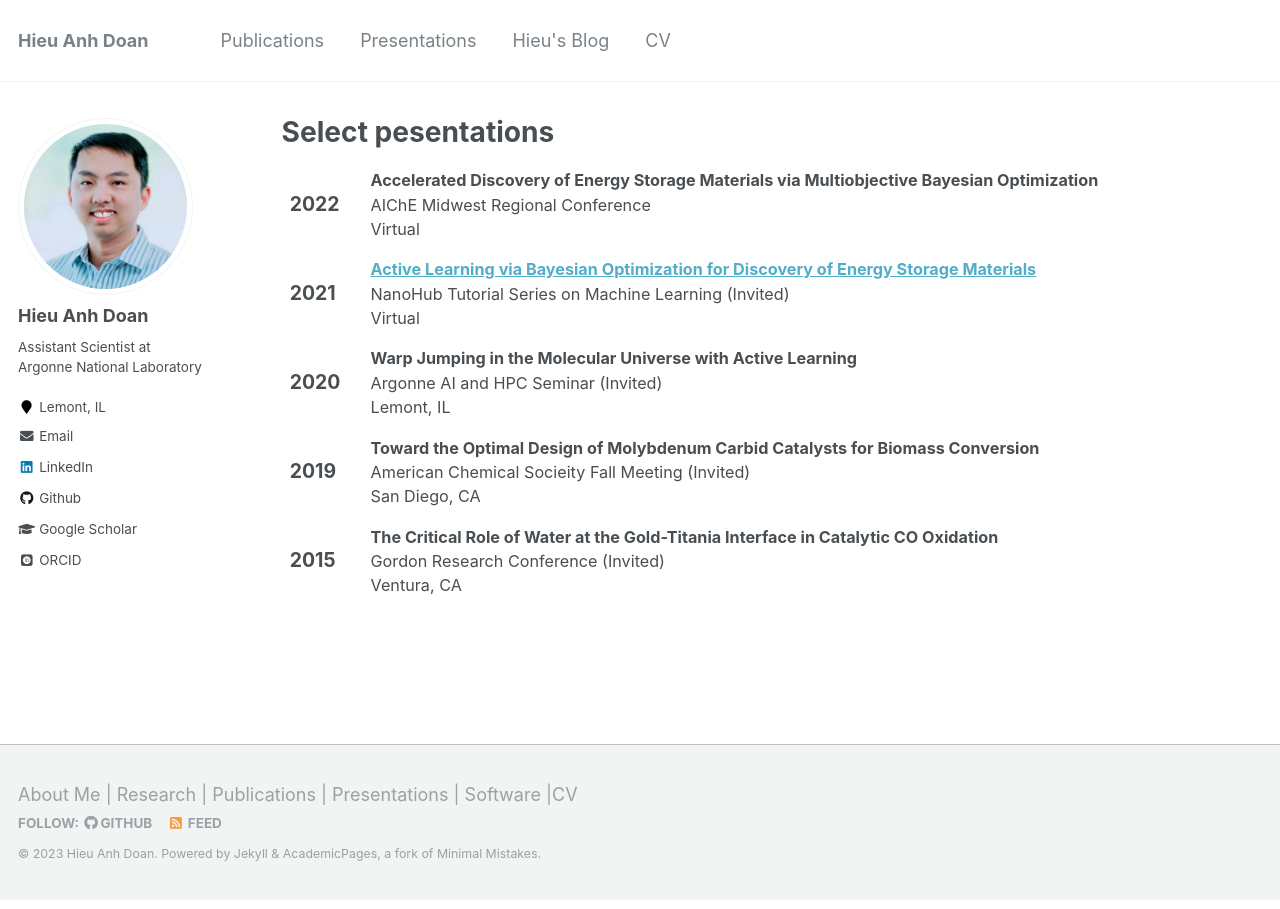
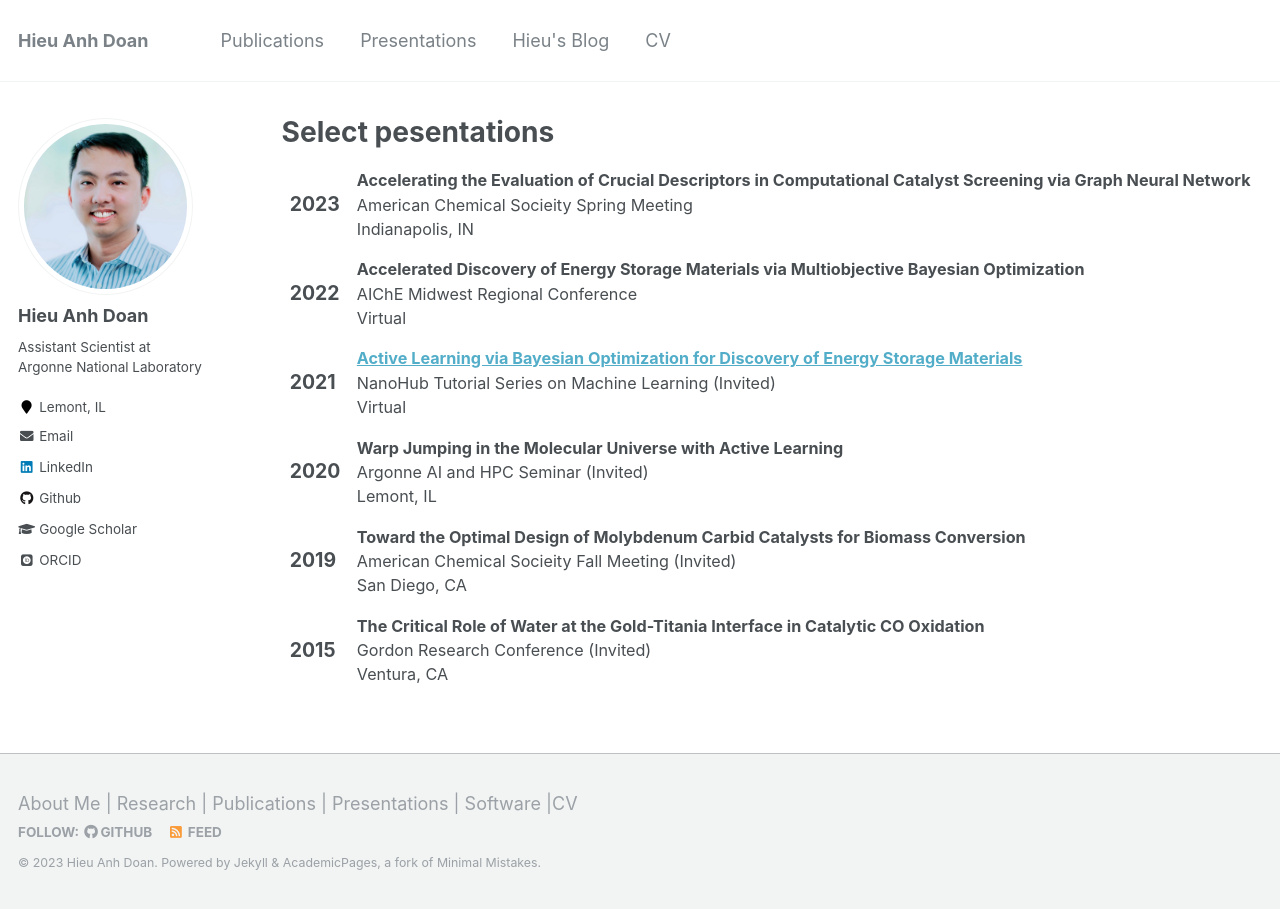
Before and after one commit to hieuadoan/hieuadoan.github.io, a Jekyll site: the page built from _pages/talks.html, in a window 1280 px wide. Built offline with Jekyll 4.4.1, drawn with Linux system fonts in a browser that asks for light colours; some web fonts are replaced.

Commit message:
add ACS spring 2023 meeting

```diff
--- a/_pages/talks.html
+++ b/_pages/talks.html
@@ -7,6 +7,33 @@ author_profile: true
 
 <table class="table" style="border:0;">
 <tbody>
+	<tr>
+		<td>
+			<span class="date">
+
+				<big><strong>2023</strong></big><br />
+
+
+
+
+
+
+
+			</span>
+		</td>
+	  <td class="publication">
+		  <span class="pubtitle">
+        <b>Accelerating the Evaluation of Crucial Descriptors in Computational Catalyst Screening via Graph Neural Network</b>
+			</span><br />
+			<span class="authors">
+			American Chemical Socieity Spring Meeting
+			</span><br />
+			<span class="venuetype"></span><span class="venue">Indianapolis, IN</span>
+			<br />
+			<span class="links">
+			</span>
+		</td>
+    </tr>
 	<tr>
 		<td>
 			<span class="date">
```
